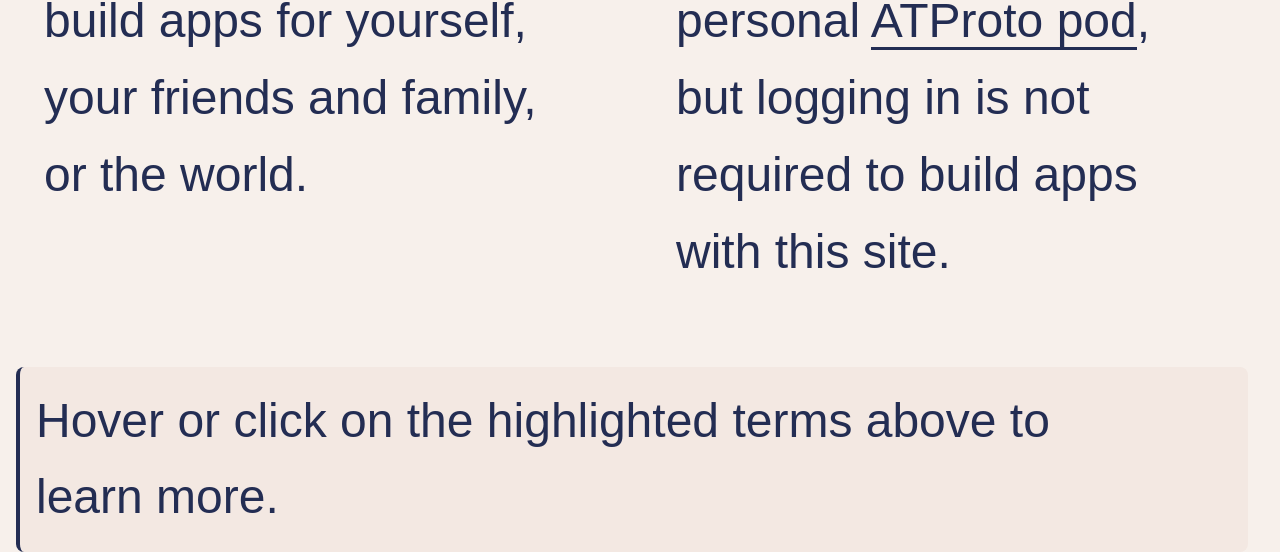
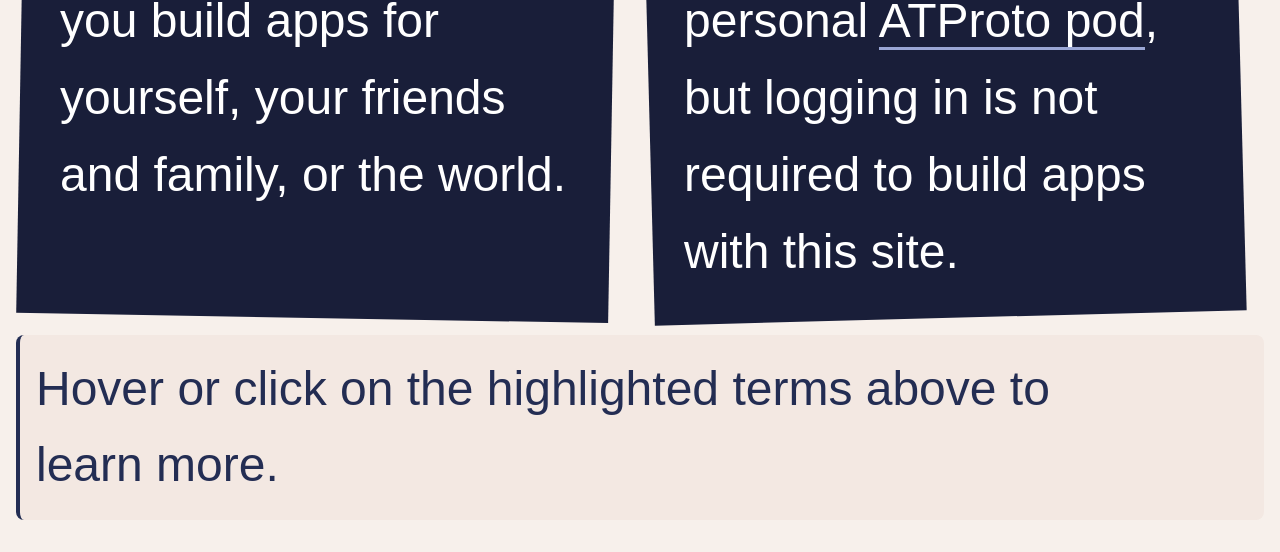
Before and after one commit to YetAnotherJonWilson/atproto-app-builder, a plain HTML site: page index.html in a window 1280 px wide. Shown: the part 787-1339 px from the top of the page. After the commit the page ends 1307 px from the top, so only its background shows below. Drawn offline with Linux system fonts and the light colour scheme; a web font is replaced by a local one.

Commit message:
more styling, content updates

```diff
--- a/index.html
+++ b/index.html
@@ -12,7 +12,7 @@
     </header>
     <main>
       <div class="row">
-        <section class="dashed">
+        <section id="block-one">
           <p>
             Using the
             <span class="term">ATProtocol</span>
@@ -24,7 +24,7 @@
             your friends and family, or the world.
           </p>
         </section>
-        <section class="dashed">
+        <section id="block-two">
           <p>
             Logging in with an
             <span class="term">ATProto ID</span> allows you to store settings
@@ -41,6 +41,9 @@
           </div>
         </section>
       </div>
+      <div id="get-started">
+        <p>Get<br />Started</p>
+      </div>
     </main>
     <script src="script.js"></script>
   </body>
--- a/script.js
+++ b/script.js
@@ -4,7 +4,7 @@ let isFrozen = false;
 const termDefinitions = {
   ATProtocol:
     'The AT Protocol enables creating decentralized web applications, where users can see and control all of their data, and move freely between applications. Read more here: <a href="https://atproto.com/" target="_blank" rel="noopener noreferrer">https://atproto.com/</a>',
-  what: 'Learn what decentralized applications are and how they differ from traditional web apps.',
+  what: 'Web apps that allow users to log in with their own decentralized id, and use data from storage that is owned and controlled by that user',
   why: 'Understand the benefits of user-owned data and freedom from platform lock-in.',
   how: 'Discover the technical foundations and tools needed to build on the AT Protocol.',
   'ATProto ID':
--- a/styles.css
+++ b/styles.css
@@ -134,25 +134,6 @@
       flex-direction: row;
     }
   }
-
-  section {
-    margin: 2rem 1rem 0 1rem;
-    flex: 1;
-  }
-
-  section.dashed {
-    @media (width > 760px) {
-      /* border: 4px dashed darkgray; */
-      border-radius: 10%;
-      padding: 1.75rem;
-    }
-  }
-
-  @media (width > 760px) {
-    section:first-child {
-      margin-left: 0;
-    }
-  }
 }
 
 @layer utilities {
@@ -176,8 +157,47 @@ header h1 {
   color: var(--primary);
 }
 
+#block-one,
+#block-two {
+  position: relative;
+  margin: 2rem 1rem 0 1rem;
+  color: white;
+  flex: 1;
+  padding: 1.75rem;
+}
+
+#block-one::before {
+  content: '';
+  position: absolute;
+  top: 0;
+  left: -10px;
+  width: 100%;
+  height: 100%;
+  background-color: var(--primary-dark);
+  transform: rotate(1deg);
+  z-index: -1;
+}
+
+#block-two::before {
+  content: '';
+  position: absolute;
+  top: 0;
+  left: -10px;
+  width: 100%;
+  height: 100%;
+  background-color: var(--primary-dark);
+  transform: rotate(-1.5deg);
+  z-index: -1;
+}
+
+@media (width > 760px) {
+  .block:first-child {
+    margin-left: 0;
+  }
+}
+
 .term {
-  border-bottom: 3px solid var(--primary);
+  border-bottom: 3px solid var(--primary-lightish);
 }
 
 .term:hover {
@@ -199,3 +219,25 @@ header h1 {
 #content-display p {
   margin: 0;
 }
+
+#get-started {
+  position: absolute;
+  display: flex;
+  justify-content: center; /* Centers horizontally */
+  align-items: center;
+  right: 1rem;
+  bottom: 1rem;
+  height: 200px;
+  width: 200px;
+  background-color: var(--bg2);
+  color: var(--primary);
+  font-weight: 900;
+  padding: 1rem;
+  border: 4px solid var(--primary-lightish);
+  border-radius: 100%;
+}
+
+#get-started p {
+  margin: 0;
+  line-height: 1;
+}
```
